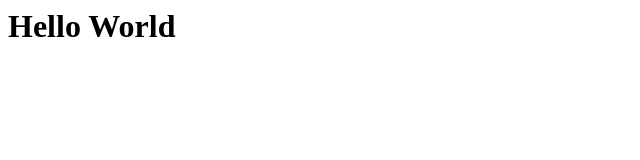
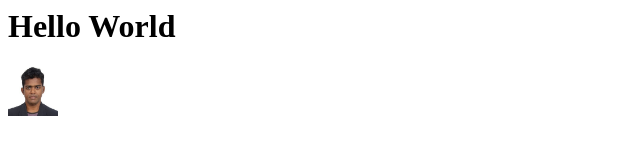
Before and after one commit to sumeshkn/sumeshkn.github.io, a plain HTML site: page index.html in a window 1280 px wide. Shown: the whole page, without its empty margins (0-640 px from the left). Drawn offline with Linux system fonts and the light colour scheme.

Commit message:
add image

```diff
--- a/index.html
+++ b/index.html
@@ -1,3 +1,6 @@
 <html>
     <h1>Hello World</h1>
+    <div>
+        <img src="0.jpeg" height="50"/>
+    </div>
 </html>
```
Also changed, not shown: 0.jpeg (added).
